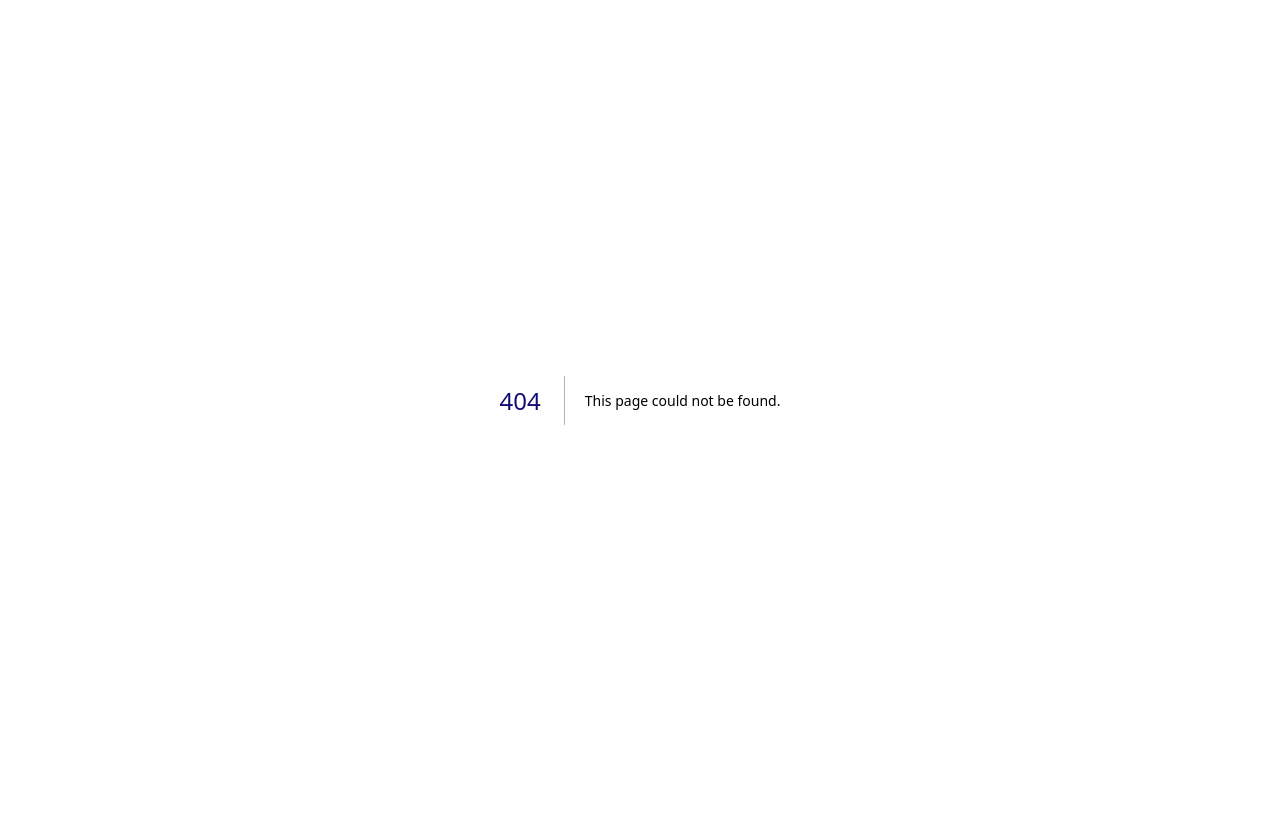
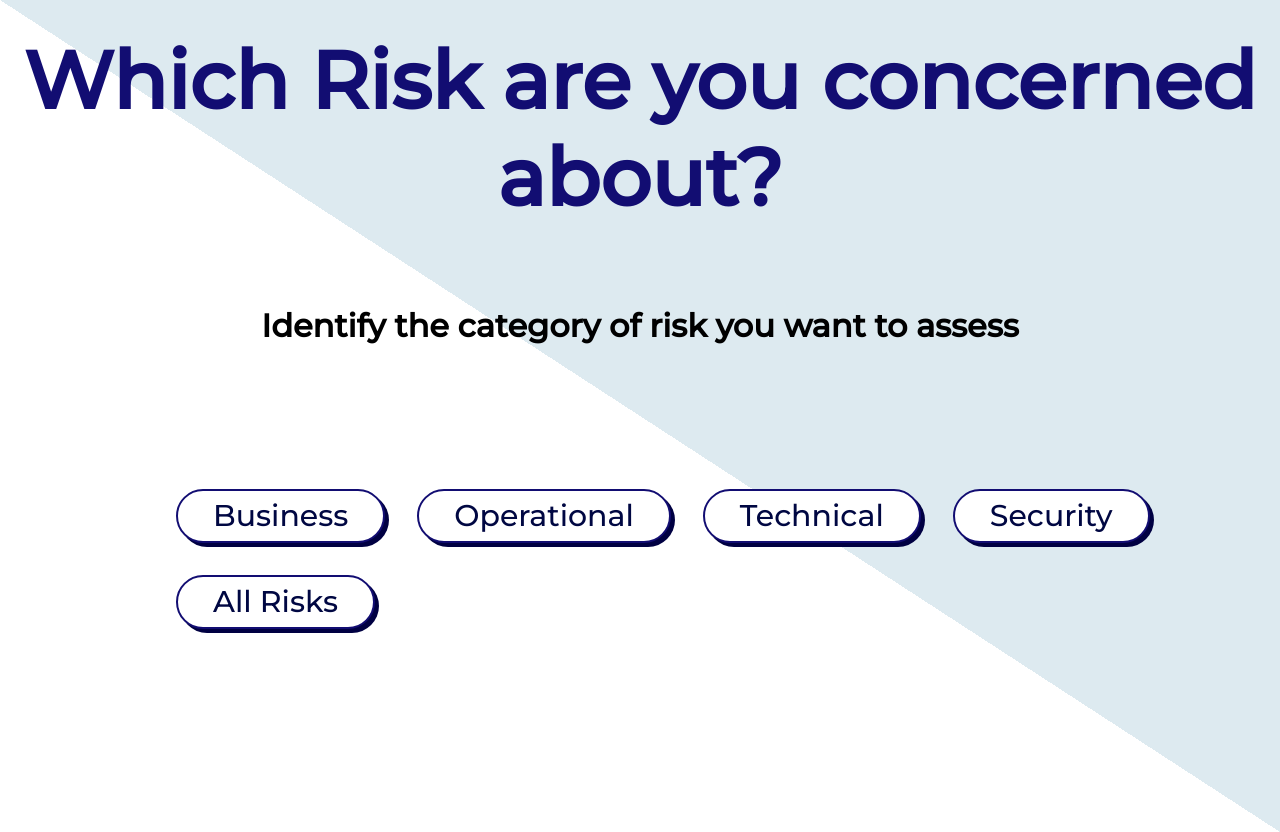
Before and after one commit to Shakeb100/RiskAssessmentTool, a Next.js app: page /Questions in a window 1280 px wide. Before the commit this address had no page. Before the commit the page ends 800 px from the top, so only its background shows below. Built offline with nearby package versions, Linux system fonts and the light colour scheme.

Commit message:
total risks

```diff
--- a/app/Checkbox.tsx
+++ b/app/Checkbox.tsx
@@ -36,7 +36,7 @@ const Checkbox: React.FC<CheckboxProps> = ({ questions }) => {
     assessmentScore = "No Risk";
   } else if (numSelectedQuestions / totalQuestions >= criticalThreshold) {
     assessmentScore = "Critical";
-  } else if (numSelectedQuestions / totalQuestions > highRiskThreshold) {
+  } else if (numSelectedQuestions / totalQuestions >= highRiskThreshold) {
     assessmentScore = "High Risk";
   } else {
     assessmentScore = "Low Risk";
--- /dev/null
+++ b/app/Questions/page.tsx
@@ -0,0 +1,62 @@
+
+import React from 'react';
+import Link from 'next/link';
+import '../globals.css'
+import { Montserrat} from 'next/font/google'
+
+
+const mon = Montserrat({
+  subsets: ['latin'],
+  weight: '500'
+})
+
+function Questionpage() {
+  return (
+    <>
+
+      <title>Risk Assessment Tool</title>
+
+
+    <body  className={mon.className}>
+
+        <div>
+
+                <div>
+                <h1>Which Risk are you concerned about?</h1>
+                <h3>Identify the category of risk you want to assess</h3>
+                </div>
+
+                <div className={mon.className}>
+            <div className='moreb'>
+                <Link href="/Business">
+                <button className={`${mon.className} button`}>Business</button>
+                </Link>
+
+                <Link href= "/Operational">
+                <button className={`${mon.className} button`}>Operational</button>
+                </Link>
+
+                <Link href= "/Technical">
+                <button className={`${mon.className} button`}>Technical</button>
+                </Link>
+
+                <Link href= "/Security">
+                <button className={`${mon.className} button`}>Security</button>
+                </Link>
+
+
+                <Link href= "/Total">
+                <button className={`${mon.className} button`}>All Risks</button>
+                </Link>
+
+                </div>
+
+             </div>
+        </div>
+        </body>
+
+        </>
+          );
+        }
+
+export default Questionpage;
--- a/app/globals.css
+++ b/app/globals.css
@@ -2,48 +2,89 @@
 h1{
   text-align: center;
   color: #120d72;
-  font-size: 4rem;
+  font-size: 5rem;
   margin-top: 2rem;
 }
 
+
+h3{
+  text-align: center;
+  color: #000000;
+  font-size: 2rem;
+  margin-top: 5rem;
+}
 #textdiv{
-  margin-top: 10rem;
+  margin-top: 12rem;
   margin-left: 3rem;
   font-size: 45px;
   width: 600px;
 }
 
+#homebdiv{
+  margin-left: 12rem;
+  margin-top: 2rem;
+}
+
+.fade-in {
+  opacity: 0;
+  animation-name: fadeIn;
+  animation-duration: 3s;
+  animation-fill-mode: forwards;
+}
+
+@keyframes fadeIn {
+  from { opacity: 0; }
+  to   { opacity: 1; }
+}
+
+.fade-2 {
+  opacity: 0;
+  animation-name: fadeIn;
+  animation-duration: 3s;
+  animation-fill-mode: forwards;
+  animation-delay: 1s;
+}
+
+@keyframes fadeIn {
+  from { opacity: 0; }
+  to   { opacity: 1; }
+}
 
 .button {
-  margin: 10px;
-  padding: 15px 30px;
+  background-color: #ffffff;
+  border: 2px solid #120d72;
+  border-radius: 30px;
+  box-shadow: #000042 4px 4px 0 0;
+  color: #000742;
+  cursor: pointer;
+  display: inline-block;
+  font-weight: 600;
+  font-size: 30px;
+  padding: 0 35px;
+  line-height: 50px;
   text-align: center;
-  text-transform: uppercase;
-  transition: 0.5s;
-  background-size: 200% auto;
-  color: white;
-  border-radius: 10px;
-  display: block;
-  border: 0px;
-  font-weight: 700;
-  box-shadow: 0px 0px 14px -7px #dddddd;
-  background-image: linear-gradient(45deg, #120d72 0%, #4667b4  51%, #120d72  100%);
-  cursor: pointer;
+  text-decoration: none;
   user-select: none;
   -webkit-user-select: none;
   touch-action: manipulation;
+  margin: 1rem;
+
 }
+
 .button:hover {
-  background-position: right center;
-  /* change the direction of the change here */
-  color: #fff;
-  text-decoration: none;
+  background-color: rgb(242, 246, 248);
 }
-a{
-    text-decoration: none;
+
+.button:active {
+  box-shadow: #000642 2px 2px 0 0;
+  transform: translate(2px, 2px);
 }
-.button:active {
-  transform: scale(0.95);
+
+@media (min-width: 768px) {
+  .button-74 {
+    min-width: 120px;
+    padding: 0 25px;
+  }
 }
 
 body {
@@ -67,3 +108,18 @@ body {
   transform-origin: bottom left;
   transform: skew(45deg);
 }
+
+.riskimage{
+  margin-left: 60rem;
+  flex-wrap: wrap;
+}
+
+.flex {
+  display: flex;
+  justify-content: space-between;
+}
+
+.moreb{
+  margin-top: 8rem;
+  margin-left: 10rem;
+}
```
Also changed, not shown: app/Business/page.tsx (+11 -1 lines), app/Security/page.tsx (+9 -2 lines), app/Technical/page.tsx (+10 -2 lines), app/Total/page.tsx (added, +68 -0 lines), app/page.tsx (+14 -28 lines), app/Operational/page.tsx (line endings or trailing spaces), public/risk.png (added).
